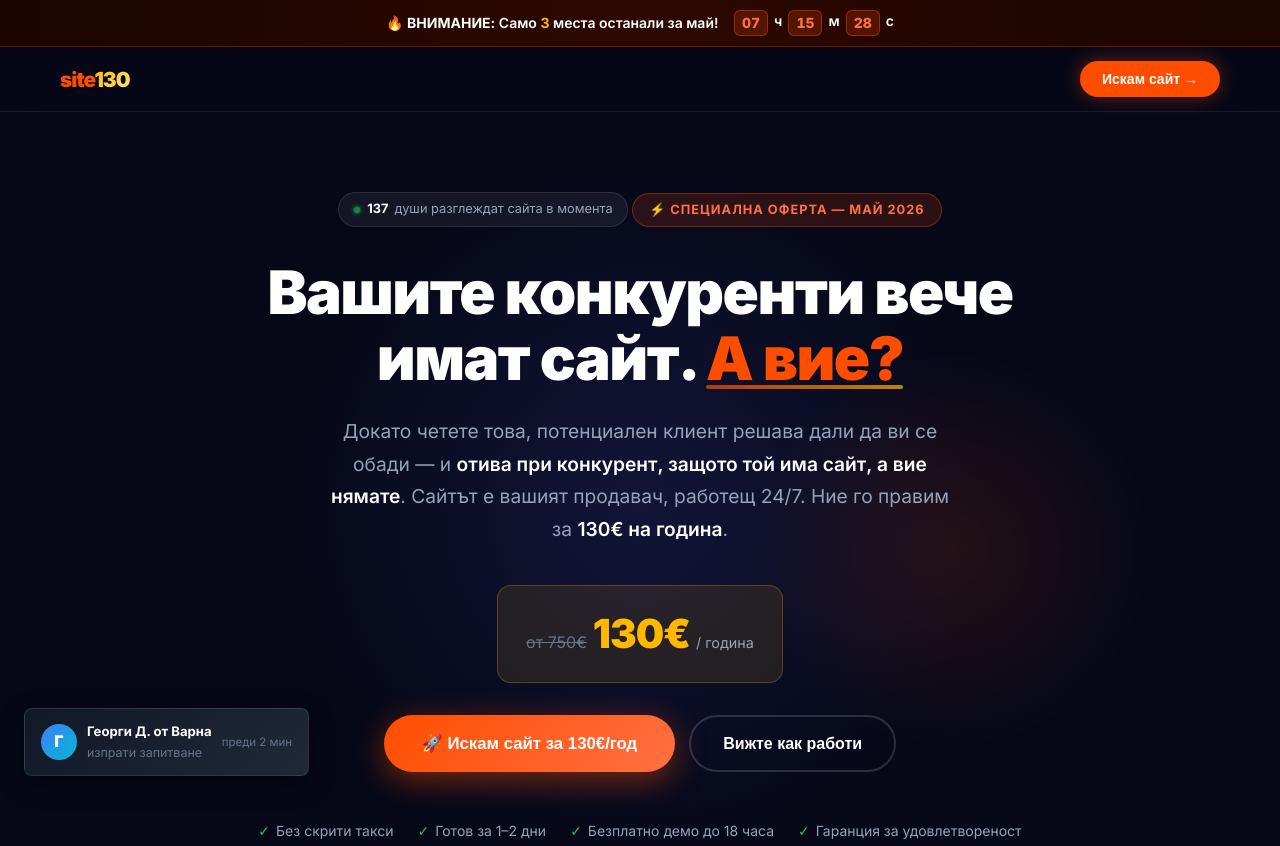
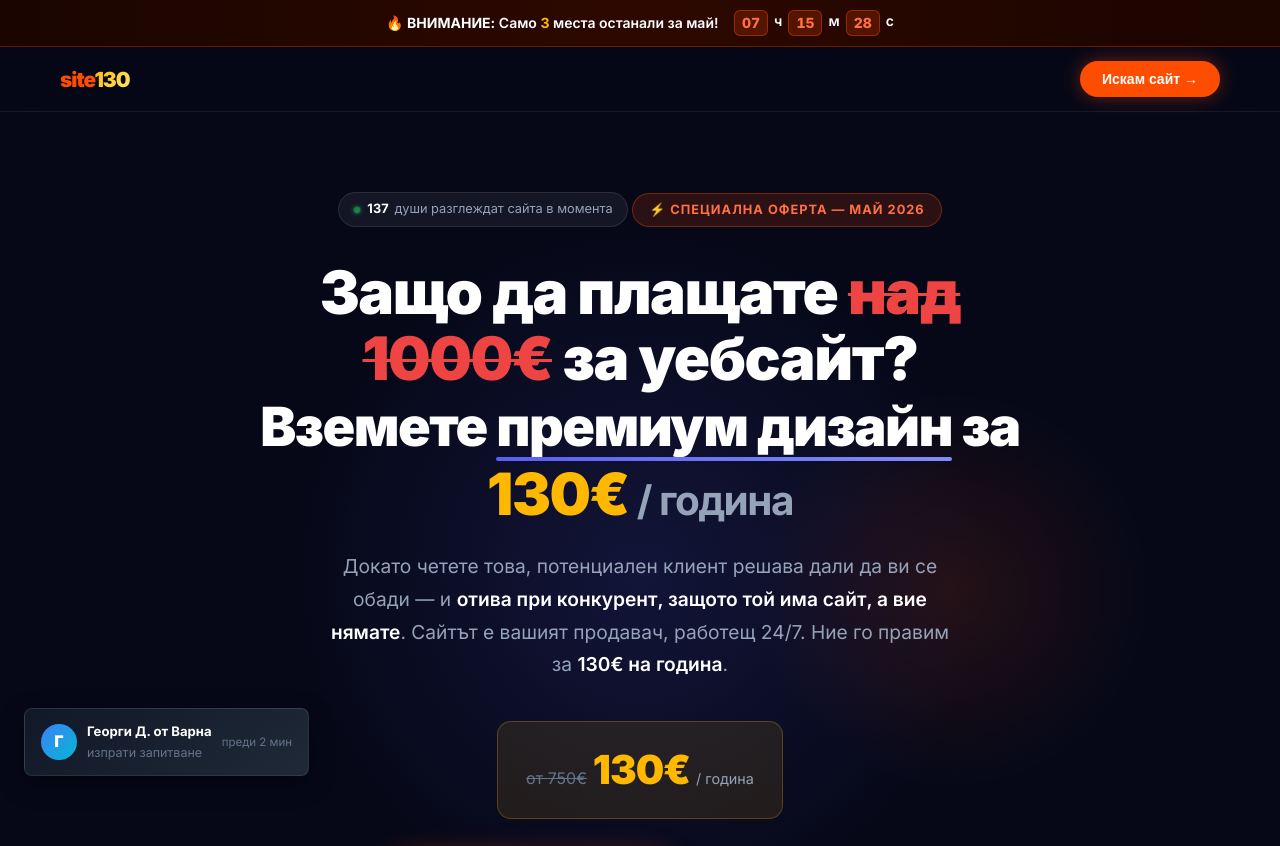
Before and after one commit to belcevbozidar-sudo/site130-bg, a plain HTML site: page index.html in a window 1280 px wide. Shown: the top 846 px of the page. Drawn offline with Linux system fonts and the light colour scheme.

Commit message:
New hero headline, floating card animations, CTA under FAQ

```diff
--- a/index.html
+++ b/index.html
@@ -146,6 +146,44 @@ nav {
   0%,100%{opacity:1;transform:scale(1)}
   50%{opacity:0.6;transform:scale(0.8)}
 }
+@keyframes float-card {
+  0%,100%{ transform:translateY(0px); }
+  50%{ transform:translateY(-10px); }
+}
+/* h1 hero spans */
+.h1-strike {
+  color: #ef4444;
+  text-decoration: line-through;
+  text-decoration-color: #ef4444;
+  text-decoration-thickness: 3px;
+  font-style: normal;
+}
+.h1-answer {
+  font-size: 0.9em;
+  color: var(--text);
+}
+.h1-ul {
+  position: relative;
+  display: inline-block;
+  padding-bottom: 4px;
+}
+.h1-ul::after {
+  content: '';
+  position: absolute;
+  bottom: -1px; left: 0; right: 0;
+  height: 4px;
+  background: linear-gradient(90deg, var(--accent), #818cf8);
+  border-radius: 3px;
+}
+.h1-gold {
+  color: var(--gold);
+  font-size: 1.08em;
+}
+.h1-year {
+  color: var(--text2);
+  font-weight: 700;
+  font-size: 0.75em;
+}
 #visitor-count { font-weight: 700; color: #fff; }
 
 /* ─── HERO ─── */
@@ -404,6 +442,8 @@ h2 {
   align-items: center;
   gap: 8px;
   font-size: 0.8rem;
+  animation: float-card 3.2s ease-in-out infinite;
+  box-shadow: 0 8px 24px rgba(0,0,0,0.3);
 }
 .speed-num { font-size: 1.25rem; font-weight: 800; color: #22c55e; }
 .s-card-mobile {
@@ -417,6 +457,8 @@ h2 {
   align-items: center;
   gap: 8px;
   font-size: 0.8rem;
+  animation: float-card 3.2s ease-in-out infinite 1.6s;
+  box-shadow: 0 8px 24px rgba(0,0,0,0.3);
 }
 .solution-list { list-style: none; display: flex; flex-direction: column; gap: 16px; }
 .solution-list li {
@@ -1089,8 +1131,8 @@ footer {
     <div class="hero-tag">⚡ Специална оферта — Май 2026</div>
 
     <h1>
-      Вашите конкуренти вече<br>
-      имат сайт. <span class="underline accent">А вие?</span>
+      Защо да плащате <span class="h1-strike">над 1000€</span> за уебсайт?<br>
+      <span class="h1-answer">Вземете <span class="h1-ul">премиум дизайн</span> за <span class="h1-gold">130€</span><span class="h1-year"> / година</span></span>
     </h1>
 
     <p class="hero-sub">
@@ -1589,6 +1631,15 @@ footer {
           Работим с вас докато сте напълно доволни — правим толкова промени, колкото са нужни. Ако по някаква причина изобщо не сме успели да ви угодим, връщаме парите. Рискът е изцяло наш.
         </div></div>
       </div>
+    </div>
+
+    <div class="text-center reveal" style="margin-top:48px;">
+      <button class="btn-primary cta-btn" style="font-size:1.05rem;padding:18px 44px;">
+        🎁 Искам безплатното си демо →
+      </button>
+      <p style="margin-top:12px;font-size:0.82rem;color:var(--text3);">
+        ⚠️ Само 3 места останали — отговаряме до 18 часа
+      </p>
     </div>
   </div>
 </section>
```
